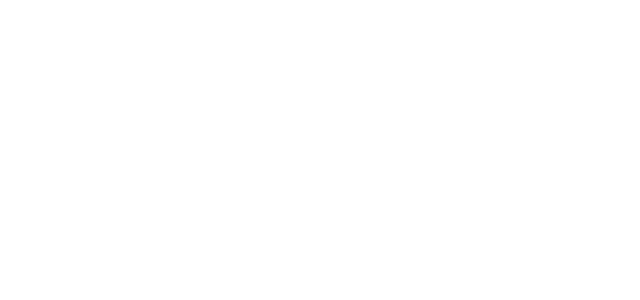
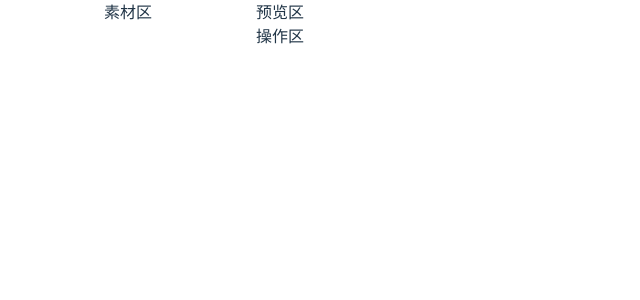
Before and after one commit to Mintnoii/VidGhost, a Vue app: page / in a window 1280 px wide. Shown: the top 300 px of the page, without its empty margins (0-640 px from the left). Built offline with nearby package versions, Linux system fonts and the light colour scheme.

Commit message:
demo.mp4

```diff
--- a/src/App.vue
+++ b/src/App.vue
@@ -1,6 +1,16 @@
 <template>
-  <div>
-
+  <div class="container">
+    <div class="materials">
+      素材区
+    </div>
+    <div>
+      <div>
+      预览区
+    </div>
+    <div>
+      操作区
+    </div>
+    </div>
   </div>
 </template>
 
@@ -9,5 +19,16 @@
 </script>
 
 <style scoped>
-
+.container {
+  display: flex;
+  margin: 0;
+  padding: 0;
+  width: 100vw;
+  height: 100vh;
+  text-align: center;
+}
+.materials {
+  height: 100vh;
+  width: 20vw;
+}
 </style>
--- a/src/style.css
+++ b/src/style.css
@@ -59,12 +59,6 @@ button:focus-visible {
   padding: 2em;
 }
 
-#app {
-  max-width: 1280px;
-  margin: 0 auto;
-  padding: 2rem;
-  text-align: center;
-}
 
 @media (prefers-color-scheme: light) {
   :root {
```
Also changed, not shown: 1 other file (tests, documents, lock files or other folders).
